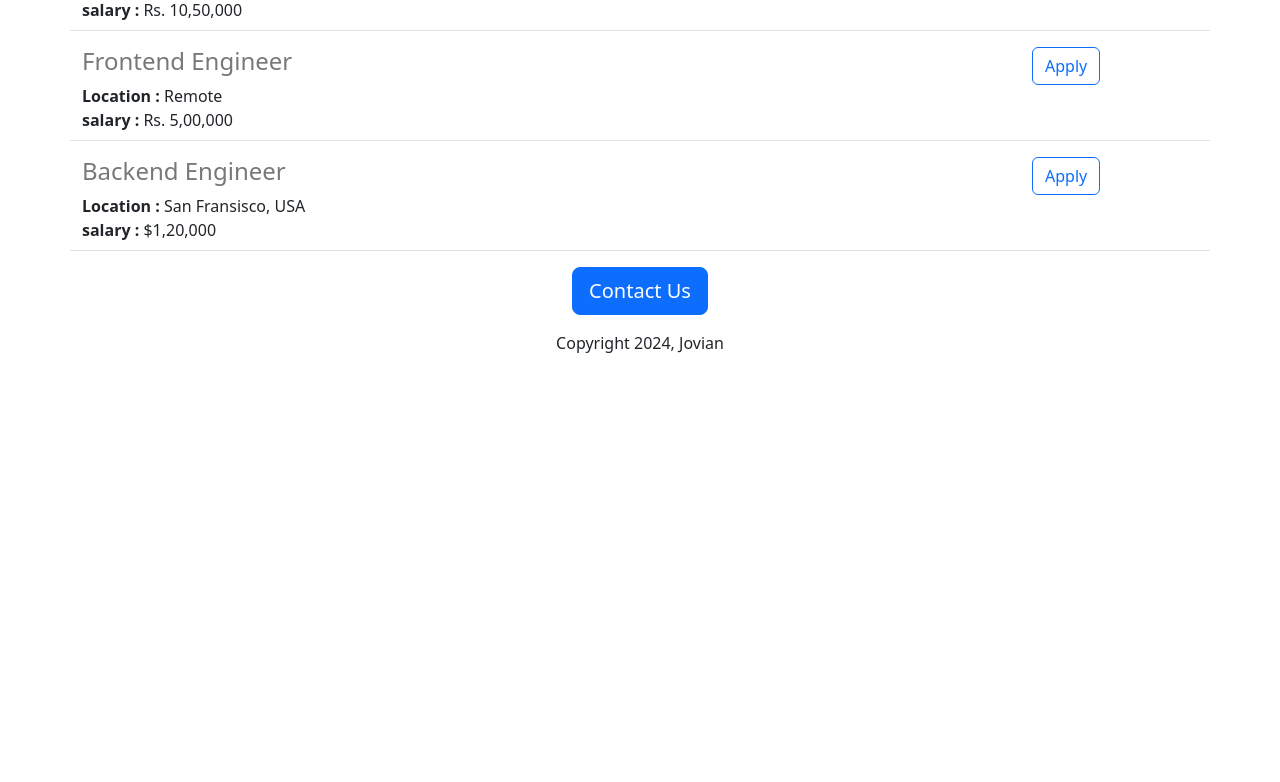
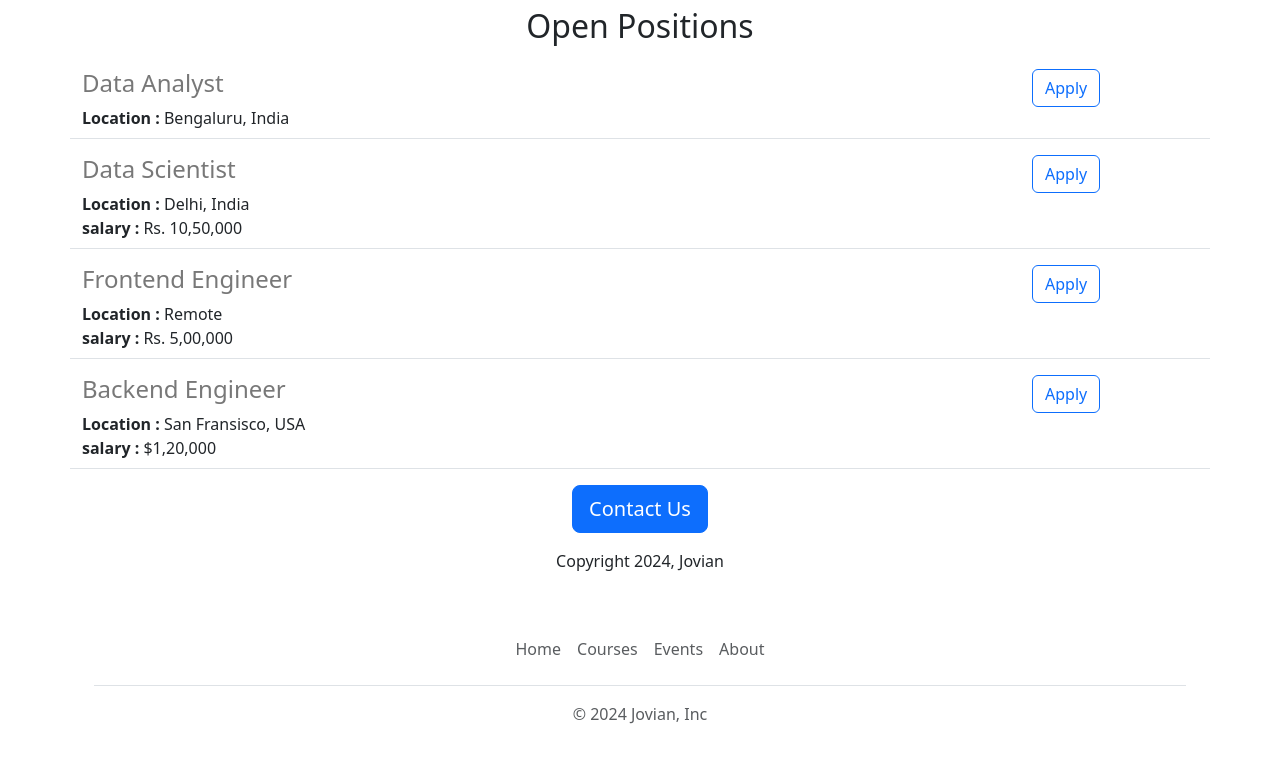
Before and after one commit to PatelHet15/jovian-careers-website, a Flask app: page / in a window 1280 px wide. Shown: the part 857-1639 px from the top of the page. Before the commit the page ends 1210 px from the top, so only its background shows below. Run offline with Flask 3, Linux system fonts and the light colour scheme.

Commit message:
Functional and Asthetic Imporvements

```diff
--- /dev/null
+++ b/templates/footer.html
@@ -0,0 +1,11 @@
+<div class="container">
+  <footer class="py-3 my-4">
+    <ul class="nav justify-content-center border-bottom pb-3 mb-3">
+      <li class="nav-item"><a href="https://www.jovian.ai" class="nav-link px-2 text-body-secondary">Home</a></li>
+      <li class="nav-item"><a href="https://jovian.ai/learn" class="nav-link px-2 text-body-secondary">Courses</a></li>
+      <li class="nav-item"><a href="https://jovian.ai/events" class="nav-link px-2 text-body-secondary">Events</a></li>
+      <li class="nav-item"><a href="https://jovian.ai/about" class="nav-link px-2 text-body-secondary">About</a></li>
+    </ul>
+    <p class="text-center text-body-secondary">&copy; 2024 Jovian, Inc</p>
+  </footer>
+</div>
--- a/templates/home.html
+++ b/templates/home.html
@@ -14,13 +14,26 @@
     <title>Jovian Careers</title>
 </head>
 <body>
+    {% include 'nav.html' %}
+    <img class="img-fluid" id="banner" src="https://a7a4fc7f-2cca-4c69-9f4d-02c6542ccfd4-00-2i0o9plwkissl.kirk.replit.dev/static/banner.jpg" height='320'>
 	<div class="container">
 		<h1 class="text-center mt-2 mb-4">Jovian Careers</h1>
-		<img class="img-fluid" id="banner" src="https://a7a4fc7f-2cca-4c69-9f4d-02c6542ccfd4-00-2i0o9plwkissl.kirk.replit.dev/static/banner.jpg" height='320'>
-		<h2 class="text-center mt-2 mb-4 ">About Jovian</h2>
-		<p class="lead">
-		    Lorem ipsum dolor sit amet, consectetur adipiscing elit, sed do eiusmod tempor incididunt ut labore et dolore magna aliqua. Ut enim ad minim veniam, quis nostrud exercitation ullamco laboris nisi ut aliquip ex ea commodo consequat. Duis aute irure dolor in reprehenderit in voluptate velit esse cillum dolore eu fugiat nulla pariatur. Excepteur sint occaecat cupidatat non proident, sunt in culpa qui officia deserunt mollit anim id est laborum.
-		</p>
+        <div class="row">
+            <div class="col-6">
+        </div>
+<div class="row">
+    <div class="col-6">
+        <h2 class="text-center mt-2 mb-4 ">About Jovian</h2>
+        <div>
+            <p class="lead">
+                Lorem ipsum dolor sit amet, consectetur adipiscing elit, sed do eiusmod tempor incididunt ut labore et dolore magna aliqua. Ut enim ad minim veniam, quis nostrud exercitation ullamco laboris nisi ut aliquip ex ea commodo consequat. Duis aute irure dolor in reprehenderit in voluptate velit esse cillum dolore eu fugiat nulla pariatur. Excepteur sint occaecat cupidatat non proident, sunt in culpa qui officia deserunt mollit anim id est laborum.
+            </p>
+        </div>
+    </div>
+    <div class="col-6">
+        <img src="/static/people.jpg" class="img-fluid" style="width:100%; height:360px; border-radius:4px;">
+    </div>
+</div></br></br>
 		<h2 class="text-center mt-2 mb-4">Open Positions</h2>
 		<div>
             {% for job in jobs %}
@@ -28,9 +41,10 @@
             {% endfor %}
         </div>
         <div class="text-center">
-            <button class="btn btn-primary btn-lg">Contact Us</button>
+            <a href="mailto: hello@jovian.ai?subject=Application for {{jobs['title']}}" class="btn btn-primary btn-lg">Contact Us</a>
             <p class="mt-3">Copyright 2024, Jovian</p>
         </div>
 	</div>
+    {% include 'footer.html' %}
 </body>
 </html>
--- a/templates/jobitem.html
+++ b/templates/jobitem.html
@@ -11,6 +11,6 @@
                 {% endif %}
             </div>
             <div class='col-2'>
-                <button type="button" class="btn btn-outline-primary">Apply</button>
+                <a href="mailto: hello@jovian.ai?subject=Application for {{job['title']}}" type="button" class="btn btn-outline-primary">Apply</a>
             </div>
         </div>
--- /dev/null
+++ b/templates/nav.html
@@ -0,0 +1,9 @@
+<nav class="navbar shadow-sm fixed-top bg-white">
+  <div class="container-fluid">
+    <a class="navbar-brand" href="#">
+      <img src="/static/bootstrap-logo.svg" alt="Logo" width="30" height="24" class="d-inline-block align-text-top">
+      <b>Jovian</b>
+    </a>
+  </div>
+</nav>
+<div style="height:56px"></div>
```
Also changed, not shown: static/bootstrap-logo.svg (added), 1 other file.
